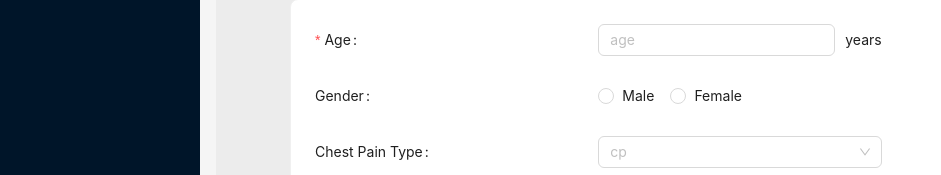
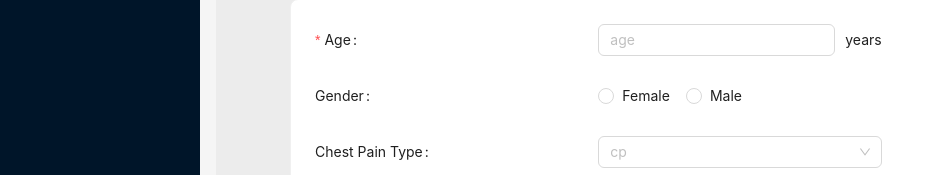
Before and after one commit to befonmario/Frontend-AiCardia, a React (Vite) app: page /input-predict in a window 1280 px wide. Shown: the part 256-431 px from the top of the page, without its empty margins (0-941 px from the left). Built offline with nearby package versions, Linux system fonts and the light colour scheme.

Commit message:
update InputPredict

```diff
--- a/pages/InputPredict.jsx
+++ b/pages/InputPredict.jsx
@@ -59,8 +59,8 @@ const InputPredict = () => {
               </Form.Item>
               <Form.Item label="Gender" name="Gender">
                 <Radio.Group>
-                  <Radio value="option1">Male</Radio>
-                  <Radio value="option2">Female</Radio>
+                  <Radio value="option1">Female</Radio>
+                  <Radio value="option2">Male</Radio>
                 </Radio.Group>
               </Form.Item>
               <Form.Item label="Chest Pain Type" name="chestPainType">
```
